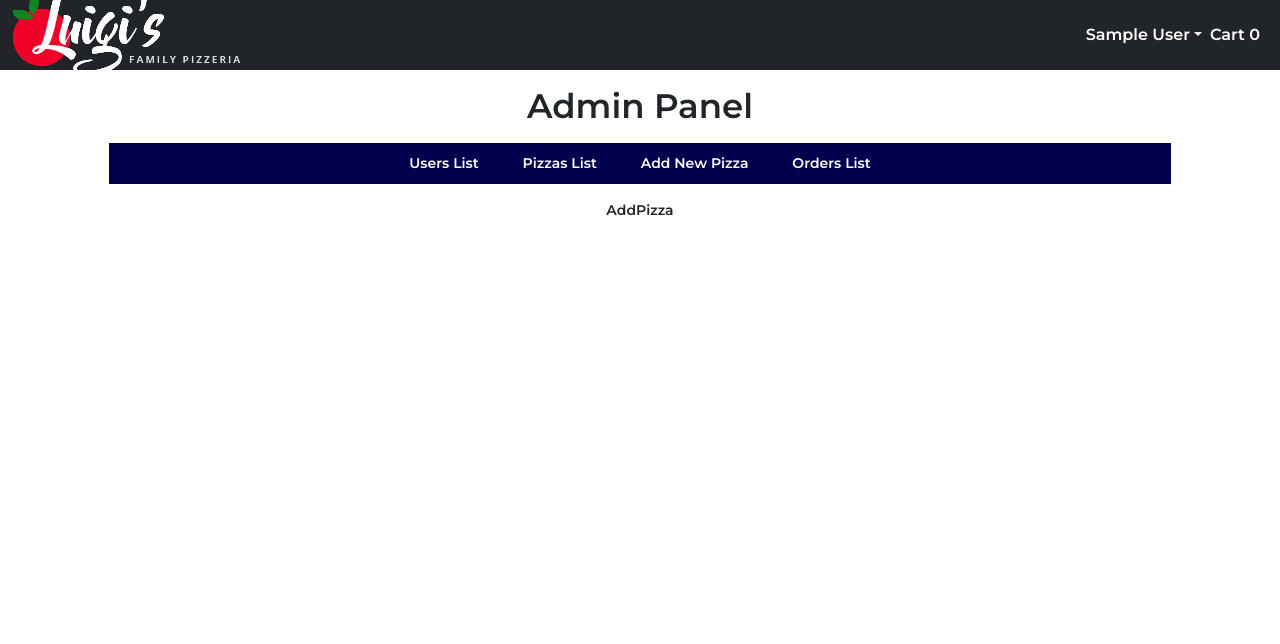
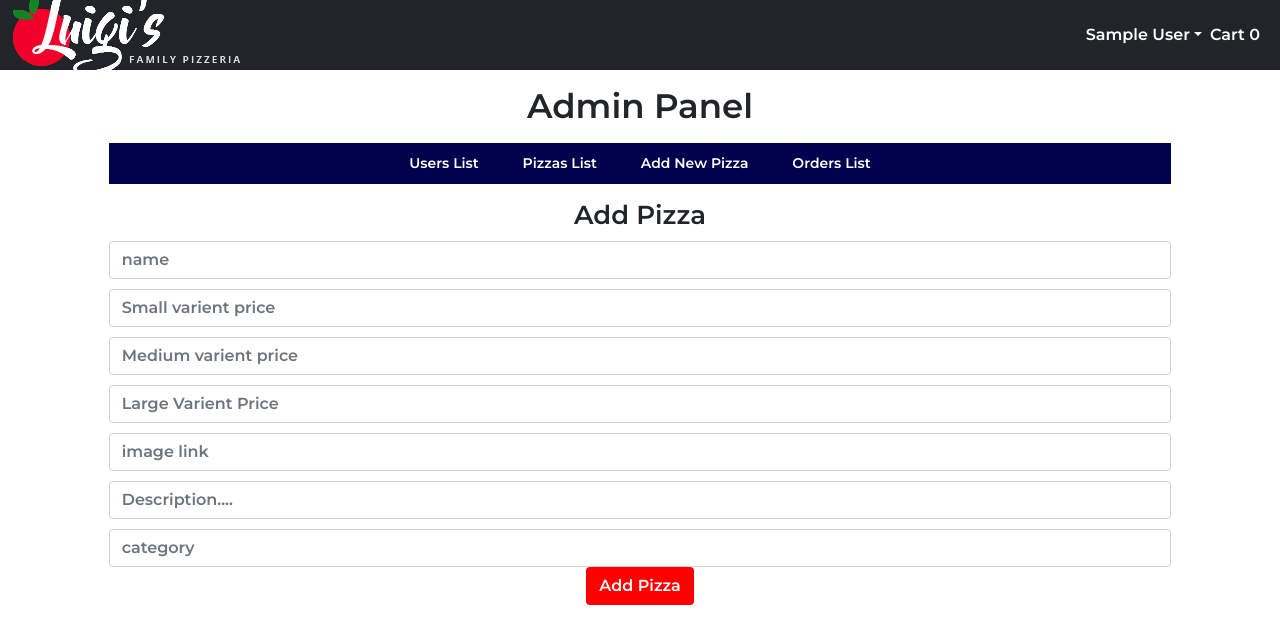
Before and after one commit to zaykhere/mern-pizza-frontend, a React (Create React App) app: page /admin/addpizza in a window 1280 px wide. Shown: the top 644 px of the page. Built offline with nearby package versions, Linux system fonts and the light colour scheme; sample sign-in values are in the browser's storage; the HTML template or start-up script is replaced by a standard one.

Commit message:
Add Pizza Screen

```diff
--- a/src/screens/AddPizza.js
+++ b/src/screens/AddPizza.js
@@ -1,9 +1,105 @@
-import React from 'react'
+import React, { useState } from "react";
 
 function AddPizza() {
+  const [name, setName] = useState("");
+  const [smallprice, setSmallPrice] = useState("");
+  const [mediumprice, setMediumPrice] = useState("");
+  const [largeprice, setLargePrice] = useState("");
+  const [image, setImage] = useState("");
+  const [description, setDescription] = useState("");
+  const [category, setCategory] = useState("");
+
+  function formHandler(e) {
+    e.preventDefault();
+
+    const pizza = {
+      name,
+      image,
+      description,
+      category,
+      prices: {
+        small: parseInt(smallprice),
+        medium: parseInt(mediumprice),
+        large: parseInt(largeprice)
+      }
+    }
+
+    console.log(pizza);
+  }
+
   return (
-    <div>AddPizza</div>
-  )
+    <div>
+      <div className="text-left">
+        <h3> Add Pizza </h3>
+        <form onSubmit={formHandler} >
+          <input
+            className="form-control"
+            type="text"
+            placeholder="name"
+            value={name}
+            onChange={(e) => {
+              setName(e.target.value);
+            }}
+          />
+          <input
+            className="form-control"
+            type="text"
+            placeholder="Small varient price"
+            value={smallprice}
+            onChange={(e) => {
+              setSmallPrice(e.target.value);
+            }}
+          />
+          <input
+            className="form-control"
+            type="text"
+            placeholder="Medium varient price"
+            value={mediumprice}
+            onChange={(e) => {
+              setMediumPrice(e.target.value);
+            }}
+          />
+          <input
+            className="form-control"
+            type="text"
+            placeholder="Large Varient Price"
+            value={largeprice}
+            onChange={(e) => {
+              setLargePrice(e.target.value);
+            }}
+          />
+          <input
+            className="form-control"
+            type="text"
+            placeholder="image link"
+            value={image}
+            onChange={(e) => {
+              setImage(e.target.value);
+            }}
+          />
+          <input
+            className="form-control"
+            type="text"
+            placeholder="Description...."
+            value={description}
+            onChange={(e) => {
+              setDescription(e.target.value);
+            }}
+          />
+          <input
+            className="form-control"
+            type="text"
+            placeholder="category"
+            value={category}
+            onChange={(e) => {
+              setCategory(e.target.value);
+            }}
+          />
+          <button type="submit mt-3" className="btn"> Add Pizza</button>
+        </form>
+      </div>
+    </div>
+  );
 }
 
-export default AddPizza
+export default AddPizza;
```
